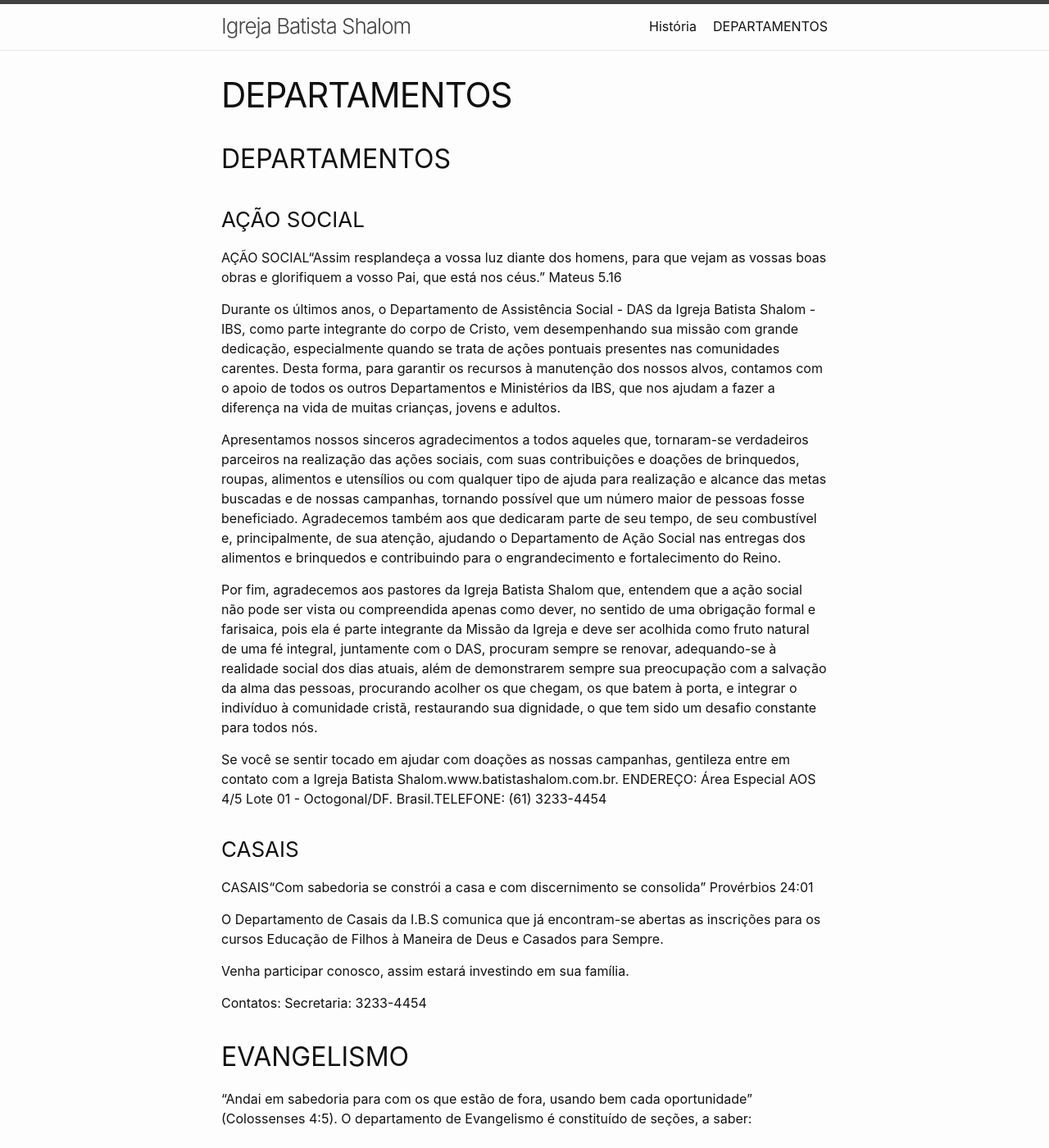
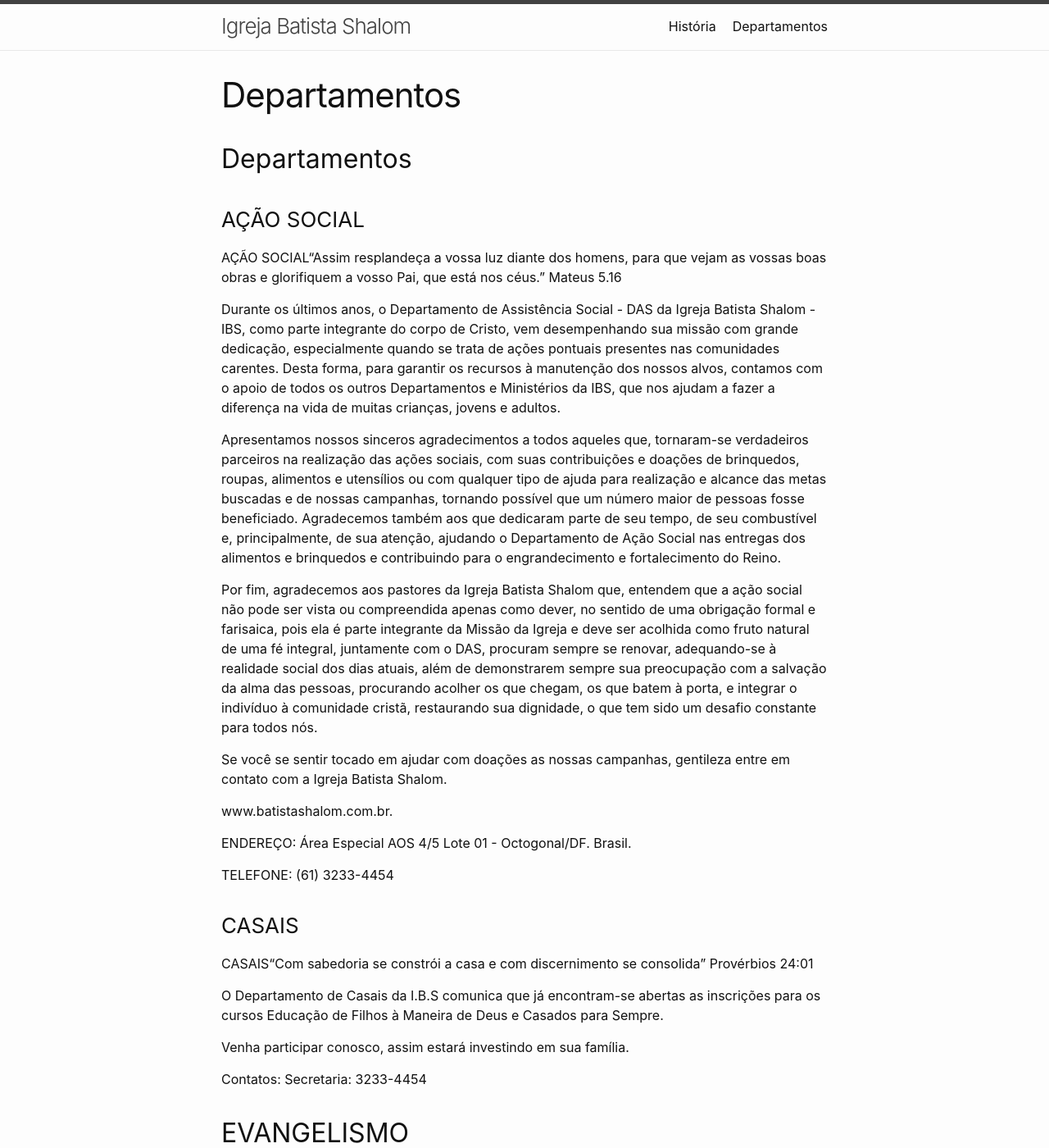
Before and after one commit to RobsonAMR/ibs.github.io, a Jekyll site: the page built from History.markdown, in a window 1280 px wide and 1400 px high. Shown: the whole window at 82% size. Built offline with Jekyll 4.4.1, drawn with Linux system fonts in a browser that asks for light colours; our own code applies the rules of GitHub Pages for plain Markdown files.

Commit message:
Add files via upload

```diff
--- a/History.markdown
+++ b/History.markdown
@@ -1,4 +1,4 @@
-## DEPARTAMENTOS
+## Departamentos
 
 ### AÇÃO SOCIAL
 
```
Also changed, not shown: other parts of History.markdown (+7 -2 lines).
